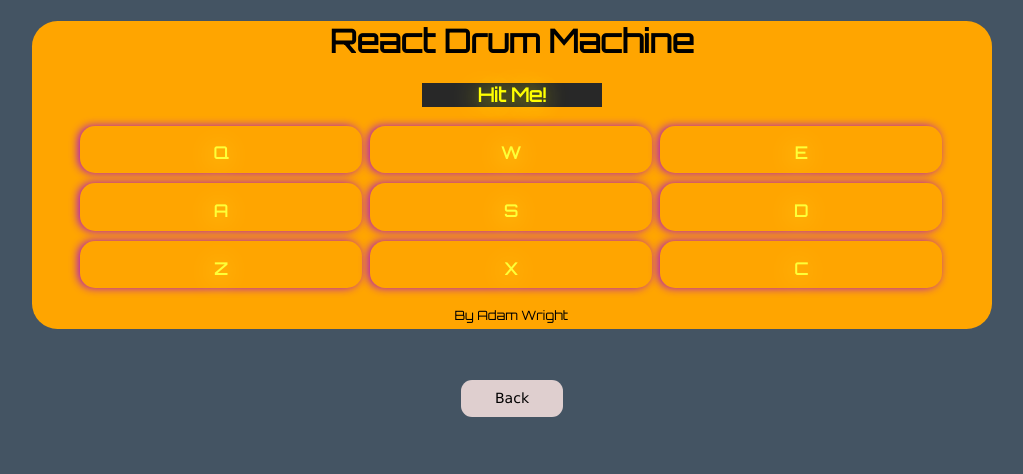
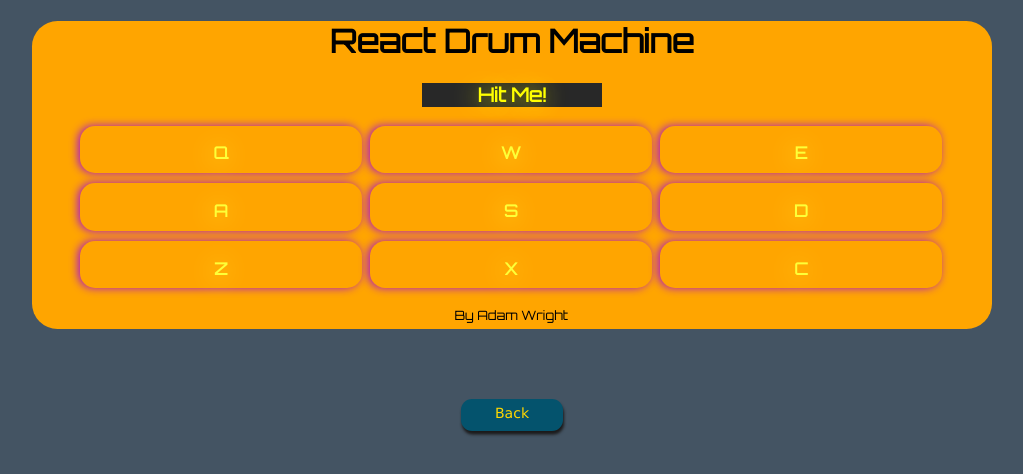
Before and after one commit to adam4321/React-drum-Machine, a React (Create React App) app: page / in a window 1280 px wide. Shown: the top 474 px of the page, without its empty margins (128-1151 px from the left). Built offline with nearby package versions, Linux system fonts and the light colour scheme.

Commit message:
fix back button

```diff
--- a/src/App.css
+++ b/src/App.css
@@ -90,20 +90,43 @@ body{
 
   #back-button {
     width:8vw;
-  height:2.1vw;
-  background-color:rgb(223, 207, 207);
+    height:2vw;
+    background-color:#04536d;
     position:absolute;
     left:46vw;
-  margin-top:4vw;
+    margin-top:5.5vw;
     border-radius: 11px;
-  border:none;
     font-family:verdana;
-  padding-top: .78vw;
+    padding-top: .5vw;
+    box-shadow: 1px 3.5px 3px 0px rgb(27, 26, 26);
   }
   a{
     text-decoration: none;
     text-align: center;
     display:inline-block;
-  color:black;
+    color:gold;
     font-size:1.1vw;
   }
+  a:hover{
+   }
+   a {
+    -webkit-transition: 0.4s;
+    -moz-transition:  0.4s;
+    -o-transition: 0.4s;
+    transition: 0.4s;
+    text-decoration: none;
+  }
+  a:hover {
+    cursor: pointer;
+    color: rgba(154, 182, 196, 0.582);
+    opacity:0.7;
+    -webkit-transition: 0.4s;
+    -moz-transition:  0.4s;
+    -o-transition: 0.4s;
+    transition: 0.4s;
+  }
+  .darken{
+    width:210px;
+    height:115px;
+    margin-left:-40px;
+  }
--- a/src/App.js
+++ b/src/App.js
@@ -59,7 +59,7 @@ class App extends React.Component {
       </div>
       <p id='attribution'>By Adam Wright</p>
     </div>
-    <a id='back-button' href="https://adamjwright.com">Back</a>
+    <a id='back-button' onClick={() => window.history.back()}>Back</a>
     </div>
   }
 }
```
Lines whose indentation alone changed are shown as unchanged.
